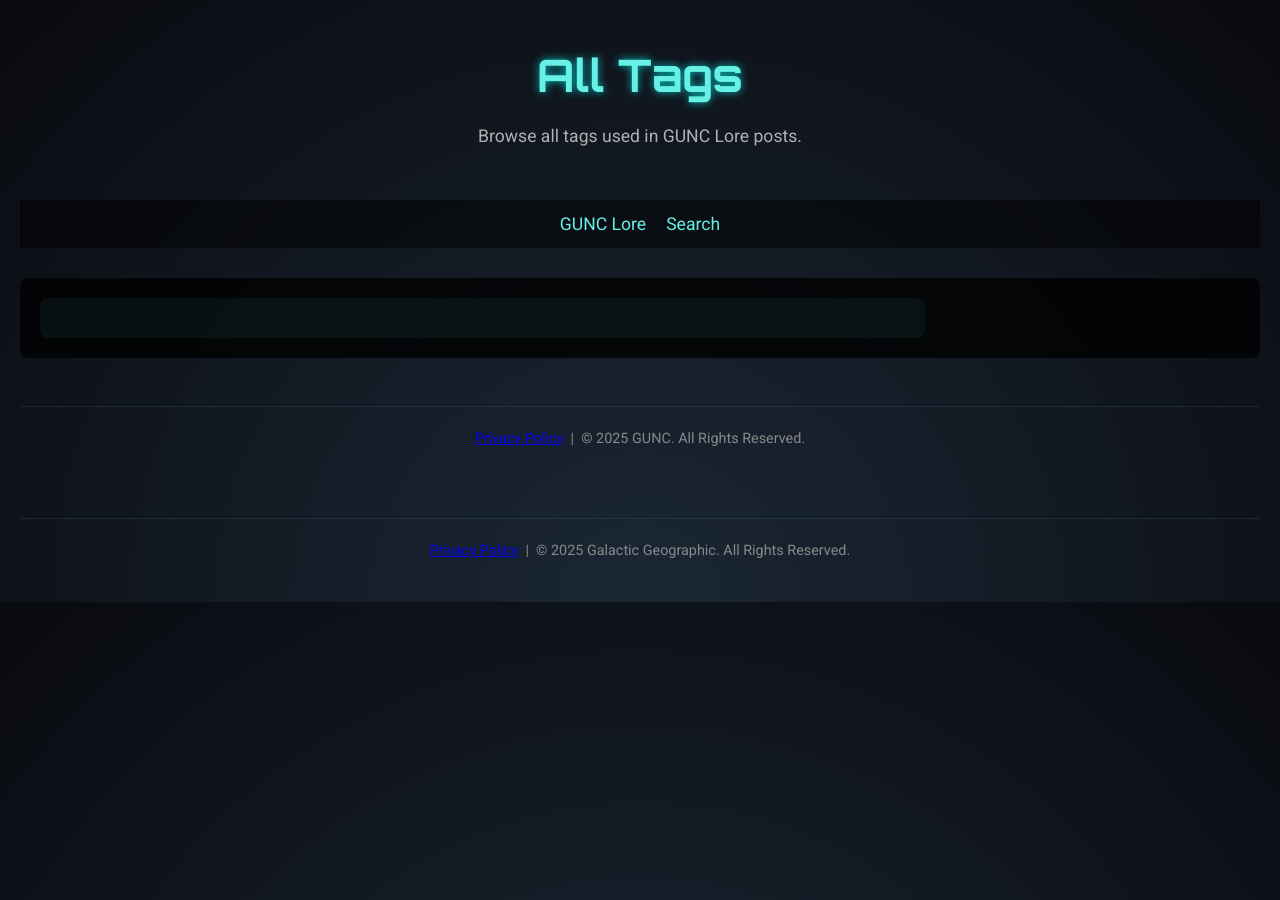
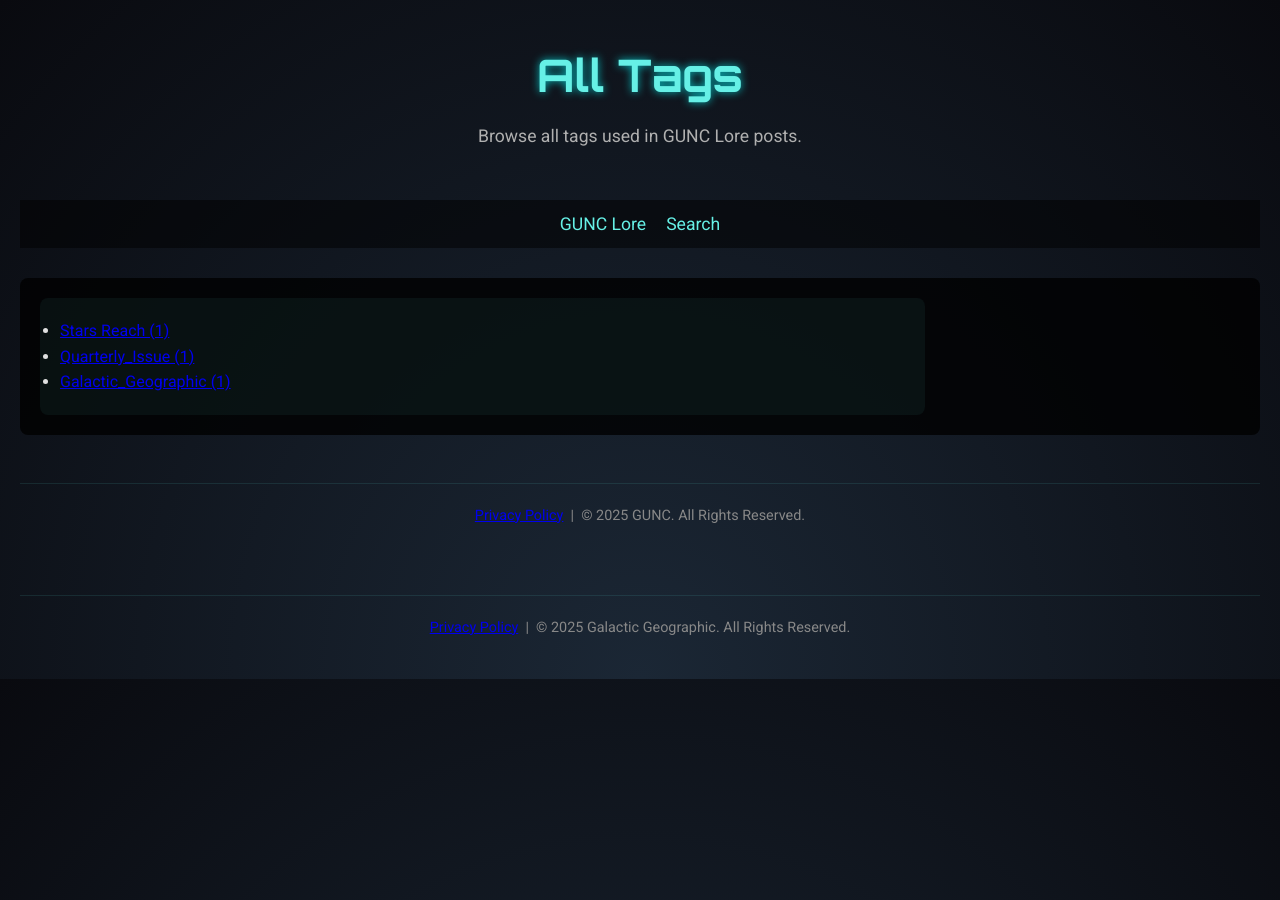
Before and after one commit to drake-vellaut/StarsReachGalacticGeo, a Jekyll site: the page built from tag.html, in a window 1280 px wide. Built offline with Jekyll 4.4.1, drawn with Linux system fonts in a browser that asks for light colours.

Commit message:
tags added

```diff
--- a/_posts/2025-08-25-the-first-journey.html
+++ b/_posts/2025-08-25-the-first-journey.html
@@ -1,6 +1,7 @@
 ---
 layout: article
 title: "Issue 1: The Garden - The First Journey"
+tags: [Quarterly_Issue,Stars Reach,Galactic_Geographic]
 author: "GUNC"
 date: 2025-08-25
 description: "The first issue of Stars Reach Galactic Geographic, which has been curated by GUNC. Walk through the history of Stars Reach and see the wonders of the world that players have built!"
```
